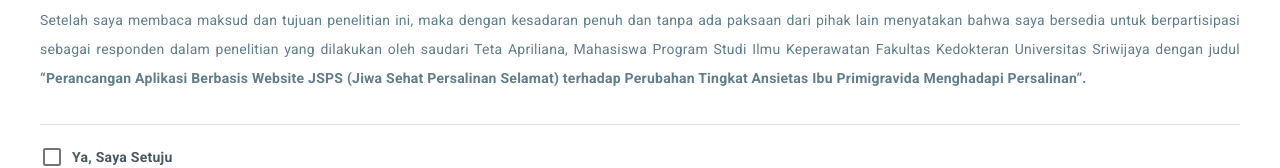
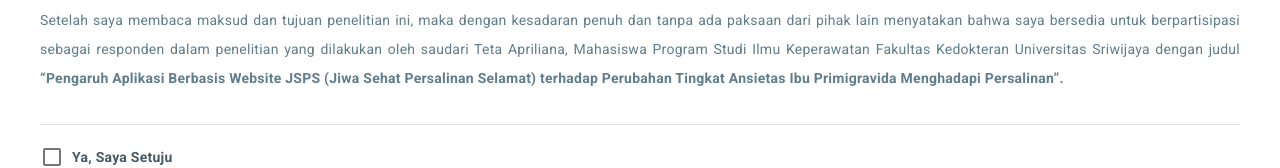
Before and after one commit to melankolia/jiwa-sehat-persalinan-selamat, a Vue app: page /agreement in a window 1280 px wide. Shown: the part 238-406 px from the top of the page. Built offline with nearby package versions, Linux system fonts and the light colour scheme.

Commit message:
[EDIT] Agreement Title Change

```diff
--- a/src/views/Agreement.vue
+++ b/src/views/Agreement.vue
@@ -12,7 +12,7 @@
         yang dilakukan oleh saudari Teta Apriliana, Mahasiswa Program Studi Ilmu
         Keperawatan Fakultas Kedokteran Universitas Sriwijaya dengan judul
         <span class="font-weight-bold">
-          “Perancangan Aplikasi Berbasis Website JSPS (Jiwa Sehat Persalinan
+          “Pengaruh Aplikasi Berbasis Website JSPS (Jiwa Sehat Persalinan
           Selamat) terhadap Perubahan Tingkat Ansietas Ibu Primigravida
           Menghadapi Persalinan”.</span
         >
```
